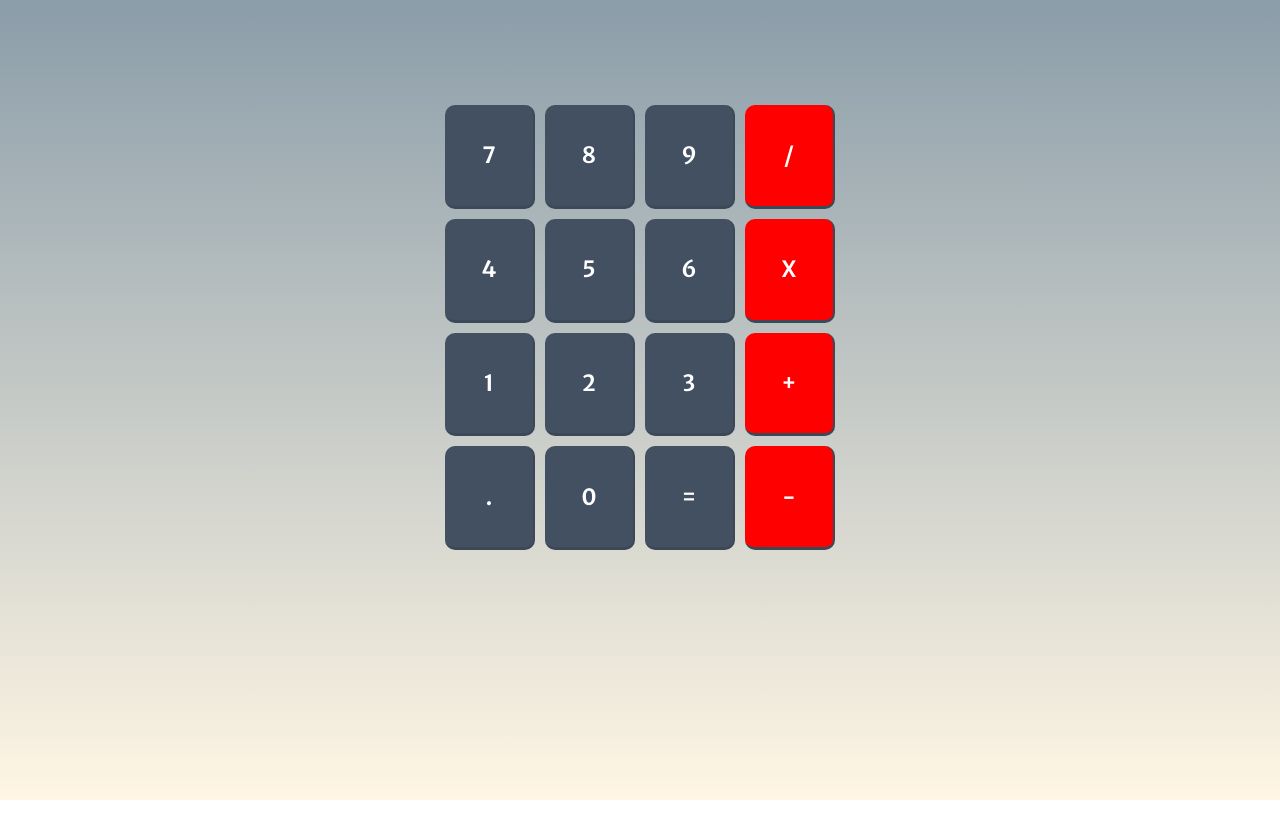
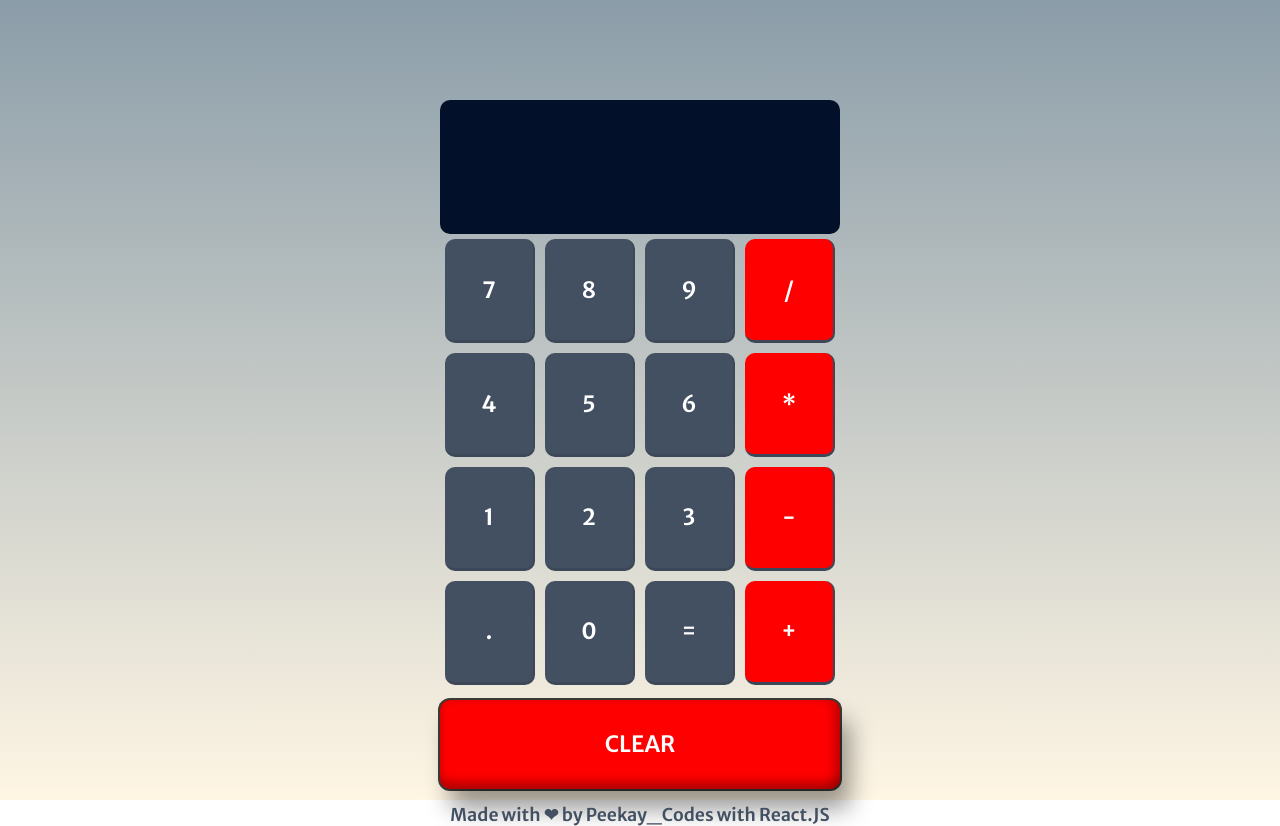
Before and after one commit to kessie2862/React-Calculator, a React (Create React App) app: page / in a window 1280 px wide. Before the commit the page ends 800 px from the top, so only its background shows below. Built offline with nearby package versions, Linux system fonts and the light colour scheme.

Commit message:
Added FooterText Component

```diff
--- a/src/App.js
+++ b/src/App.js
@@ -1,36 +1,63 @@
 import React, { Component } from "react";
 import Button from "./Components/Button";
+import Input from "./Components/Input";
+import ClearButton from "./Components/ClearButton";
+import FooterText from "./Components/FooterText";
+import * as math from "mathjs";
 import "./App.css";
 
 class App extends Component {
+  constructor(props) {
+    super(props);
+
+    this.state = {
+      input: "",
+    };
+  }
+  s;
+  addToInput = (val) => {
+    this.setState({ input: this.state.input + val });
+  };
+
+  handleEqual = () => {
+    this.setState({ input: math.evaluate(this.state.input) });
+  };
+
   render() {
     return (
       <div className="App">
         <div className="Calc-wrapper">
+          <Input input={this.state.input}></Input>
           <div className="Row">
-            <Button>7</Button>
-            <Button>8</Button>
-            <Button>9</Button>
-            <Button>/</Button>
+            <Button handleClick={this.addToInput}>7</Button>
+            <Button handleClick={this.addToInput}>8</Button>
+            <Button handleClick={this.addToInput}>9</Button>
+            <Button handleClick={this.addToInput}>/</Button>
           </div>
           <div className="Row">
-            <Button>4</Button>
-            <Button>5</Button>
-            <Button>6</Button>
-            <Button>X</Button>
+            <Button handleClick={this.addToInput}>4</Button>
+            <Button handleClick={this.addToInput}>5</Button>
+            <Button handleClick={this.addToInput}>6</Button>
+            <Button handleClick={this.addToInput}>*</Button>
           </div>
           <div className="Row">
-            <Button>1</Button>
-            <Button>2</Button>
-            <Button>3</Button>
-            <Button>+</Button>
+            <Button handleClick={this.addToInput}>1</Button>
+            <Button handleClick={this.addToInput}>2</Button>
+            <Button handleClick={this.addToInput}>3</Button>
+            <Button handleClick={this.addToInput}>-</Button>
           </div>
           <div className="Row">
-            <Button>.</Button>
-            <Button>0</Button>
-            <Button>=</Button>
-            <Button>-</Button>
+            <Button handleClick={this.addToInput}>.</Button>
+            <Button handleClick={this.addToInput}>0</Button>
+            <Button handleClick={() => this.handleEqual()}>=</Button>
+            <Button handleClick={this.addToInput}>+</Button>
           </div>
+          <div className="Row">
+            <ClearButton handleClear={() => this.setState({ input: "" })}>
+              CLEAR
+            </ClearButton>
+          </div>
+          <FooterText />
         </div>
       </div>
     );
```
